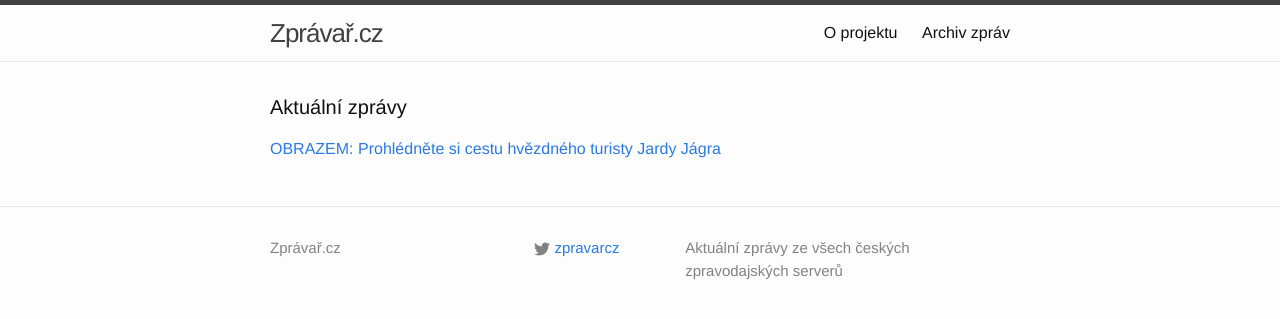
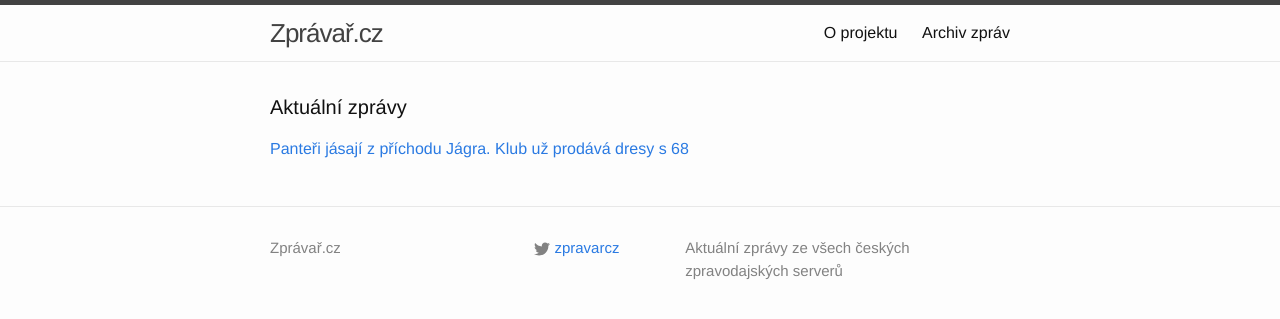
Before and after one commit to adliska/zpravar, a Jekyll site: the page built from index.html, in a window 1280 px wide. Shown: the top 319 px of the page. Built offline with Jekyll 4.4.1, drawn with Linux system fonts in a browser that asks for light colours.

Commit message:
zpravar news update

```diff
--- a/index.html
+++ b/index.html
@@ -5,9 +5,10 @@ layout: default
 <div class="home">
     <h1 class="page-heading">Aktuální zprávy</h1>
 
-<p><a href="javascript:;" onclick="toggle_visibility('zpravy0')">OBRAZEM: Prohlédněte si cestu hvězdného turisty Jardy Jágra</a></p>
+<p><a href="javascript:;" onclick="toggle_visibility('zpravy0')">Panteři jásají z příchodu Jágra. Klub už prodává dresy s 68</a></p>
 <div id="zpravy0" style="display:none">
 <ul>
+<li><a href=http://sport.aktualne.cz/panteri-jasaji-z-prichodu-jagra-klub-uz-prodava-jeho-dres/r~a81e67dcbe3c11e490f70025900fea04/>Panteři jásají z příchodu Jágra. Klub už prodává dresy s 68 - sport.aktualne.cz</a></li>
 <li><a href=http://www.tyden.cz/rubriky/sport/hokej/nhl/obrazem-prohlednete-si-cestu-hvezdneho-turisty-jardy-jagra_334655.html>OBRAZEM: Prohlédněte si cestu hvězdného turisty Jardy Jágra - www.tyden.cz</a></li>
 <li><a href=http://hokej.idnes.cz/jagr-prestup-florida-ohlasy-dresy-drv-/nhl.aspx?c=A150227_010221_nhl_bem>Jágrův přestup je matoucí, píší v zámoří. Florida už nabízí jeho dresy - hokej.idnes.cz</a></li>
 <li><a href=http://hokej.idnes.cz/obrazem-jagrovy-kluby-v-nhl-dpd-/nhl.aspx?c=A130722_113132_nhl_bem>OBRAZEM: Už je jich osm. Všechny Jágrovy kluby ve slavné NHL - hokej.idnes.cz</a></li>
```
